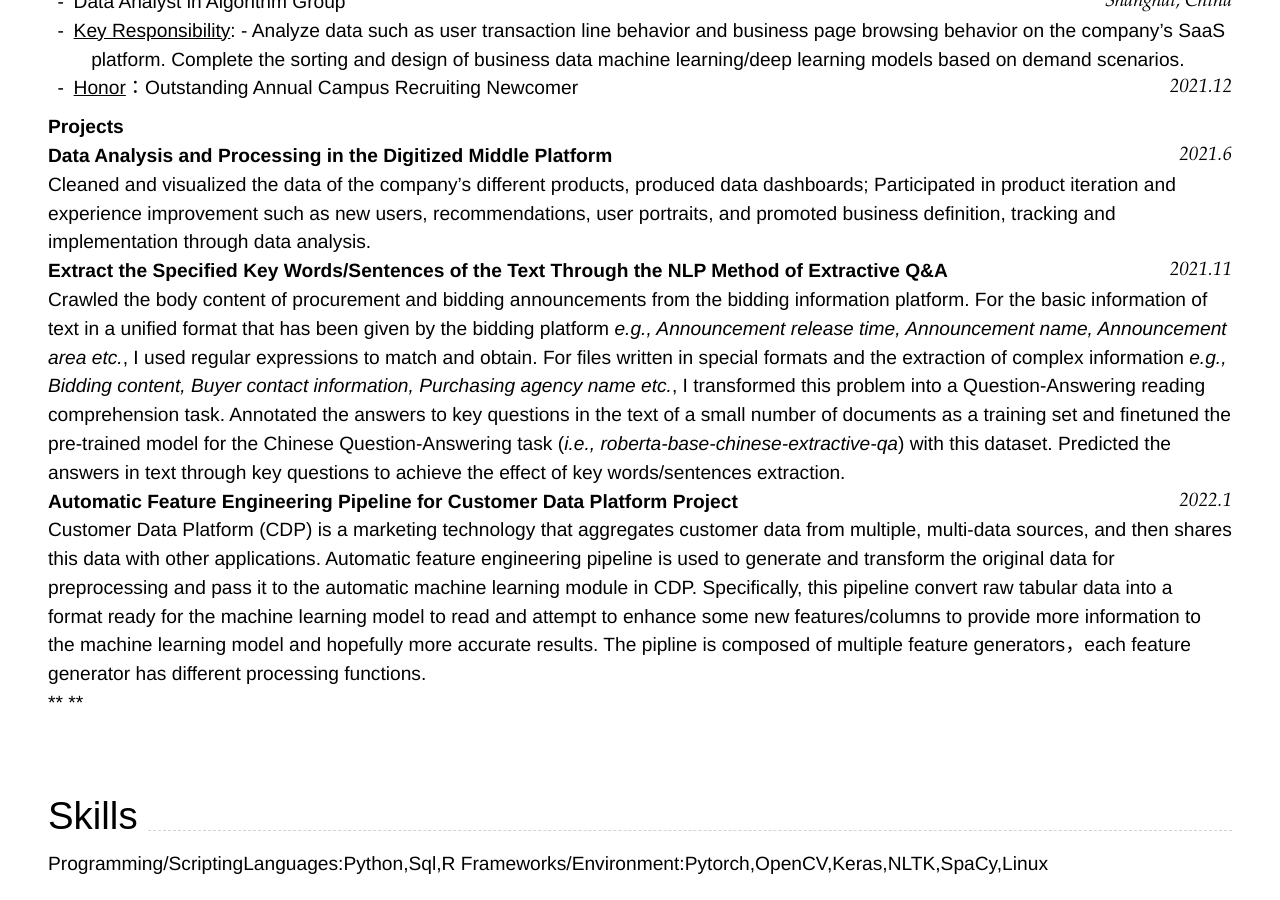
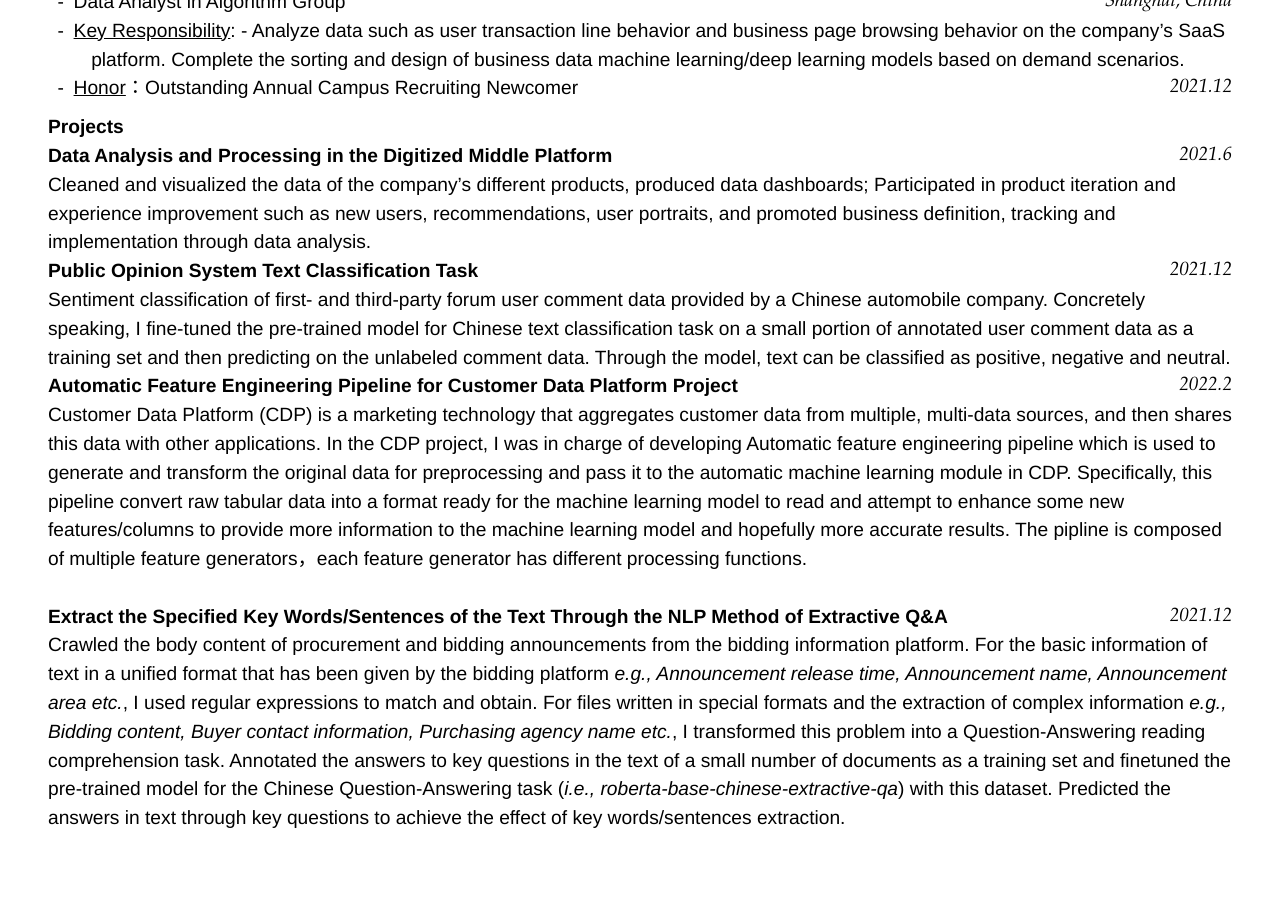
Before and after one commit to MinyeShao/CV_Markdown, a Jekyll site: the page built from index.md, in a window 1280 px wide and 900 px high, scrolled down 1253 px. Built offline with Jekyll 4.4.1, drawn with Linux system fonts in a browser that asks for light colours; nearby versions of some CDN libraries.

Commit message:
Update index.md

```diff
--- a/index.md
+++ b/index.md
@@ -79,14 +79,26 @@ Shanghai, China
 Cleaned and visualized the data of the company's different products, produced data dashboards; Participated in product iteration and experience improvement such as new users, recommendations, user portraits, and promoted business definition, tracking and implementation through data analysis.
 <br>
 
-#### **Extract the Specified Key Words/Sentences of the Text Through the NLP Method of Extractive Q&A**`2021.11 `
-Crawled the body content of procurement and bidding announcements from the bidding information platform. For the basic information of text in a unified format that has been given by the bidding platform _e.g., Announcement release time, Announcement name, Announcement area etc._, I used regular expressions to match and obtain. For files written in special formats and the extraction of complex information _e.g., Bidding content, Buyer contact information, Purchasing agency name etc._, I transformed this problem into a Question-Answering reading comprehension task. Annotated the answers to key questions in the text of a small number of documents as a training set and finetuned the pre-trained model for the Chinese Question-Answering task (_i.e., roberta-base-chinese-extractive-qa_) with this dataset. Predicted the answers in text through key questions to achieve the effect of key words/sentences extraction.
+
+#### **Public Opinion System Text Classification Task** `2021.12 `
+Sentiment classification of first- and third-party forum user comment data provided by a Chinese automobile company. Concretely speaking, I fine-tuned the pre-trained model for Chinese text classification task on a small portion of annotated user comment data as a training set and then predicting on the unlabeled comment data.
+Through the model, text can be classified as positive, negative and neutral.
 <br>
 
-#### **Automatic Feature Engineering Pipeline for Customer Data Platform Project** `2022.1 `
-Customer Data Platform (CDP) is a marketing technology that aggregates customer data from multiple, multi-data sources, and then shares this data with other applications. Automatic feature engineering pipeline is used to generate and transform the original data for preprocessing and pass it to the automatic machine learning module in CDP. Specifically, this pipeline convert raw tabular data into a format ready for the machine learning model to read and attempt to enhance some new features/columns to provide more information to the machine learning model and hopefully more accurate results. The pipline is composed of multiple feature generators，each feature generator has different processing functions.
 
-#### ** **
+#### **Automatic Feature Engineering Pipeline for Customer Data Platform Project** `2022.2 `
+Customer Data Platform (CDP) is a marketing technology that aggregates customer data from multiple, multi-data sources, and then shares this data with other applications. In the CDP project, I was in charge of developing Automatic feature engineering pipeline which is used to generate and transform the original data for preprocessing and pass it to the automatic machine learning module in CDP. Specifically, this pipeline convert raw tabular data into a format ready for the machine learning model to read and attempt to enhance some new features/columns to provide more information to the machine learning model and hopefully more accurate results. The pipline is composed of multiple feature generators，each feature generator has different processing functions.
+
+<br>
+#### **Extract the Specified Key Words/Sentences of the Text Through the NLP Method of Extractive Q&A**`2021.12 `
+Crawled the body content of procurement and bidding announcements from the bidding information platform. For the basic information of text in a unified format that has been given by the bidding platform _e.g., Announcement release time, Announcement name, Announcement area etc._, I used regular expressions to match and obtain. For files written in special formats and the extraction of complex information _e.g., Bidding content, Buyer contact information, Purchasing agency name etc._, I transformed this problem into a Question-Answering reading comprehension task. Annotated the answers to key questions in the text of a small number of documents as a training set and finetuned the pre-trained model for the Chinese Question-Answering task (_i.e., roberta-base-chinese-extractive-qa_) with this dataset. Predicted the answers in text through key questions to achieve the effect of key words/sentences extraction.
+
+
+
+
+
+
+
 
 
 
```
Also changed, not shown: other parts of index.md (+1 -1 lines).
